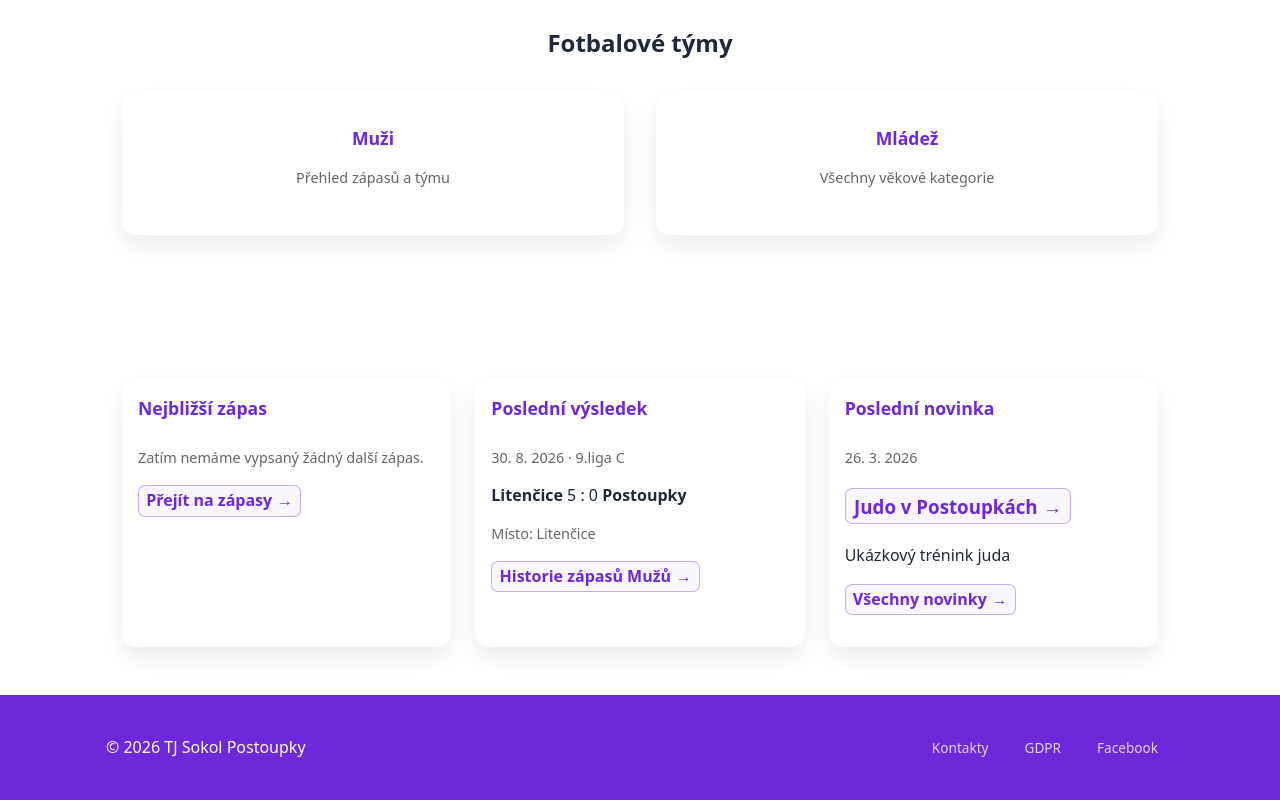
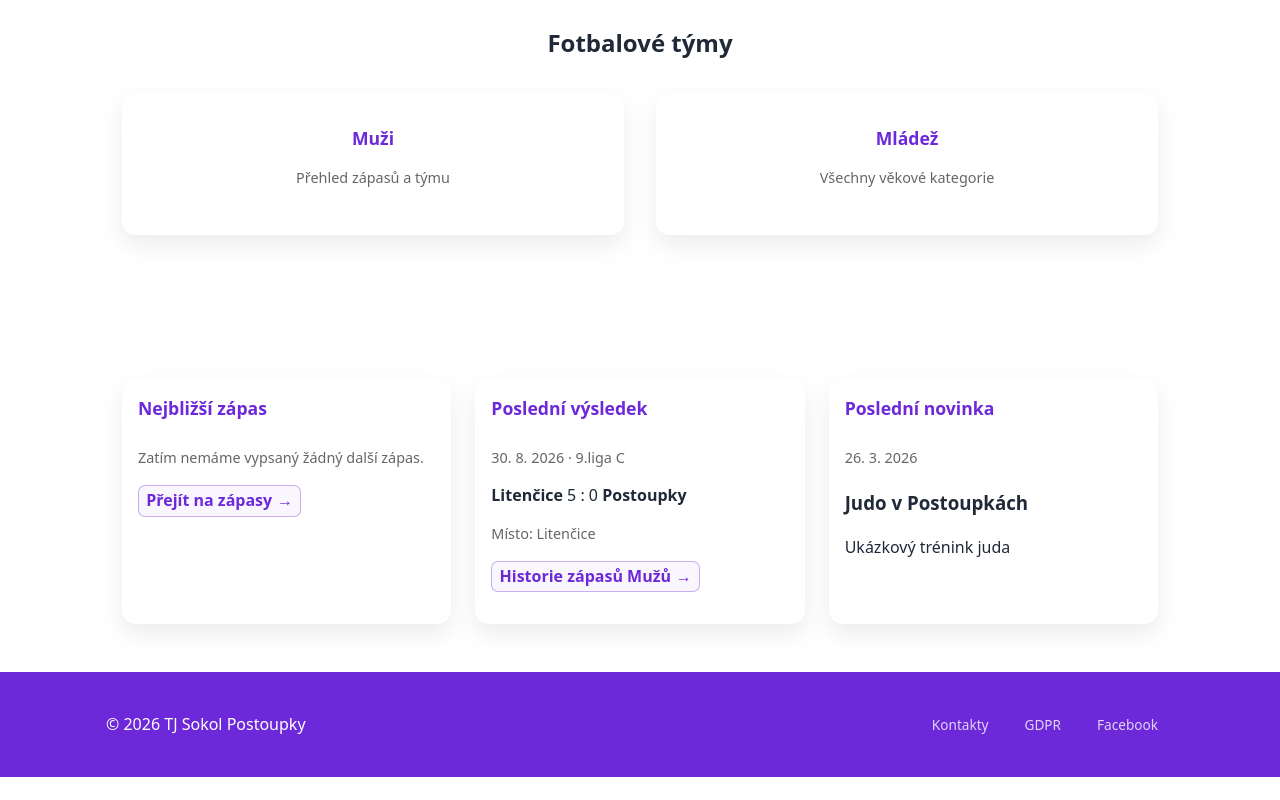
Before and after one commit to tt2802/fo-tj-sokol-postoupky, an Eleventy site: page src/index.njk in a window 1280 px wide. Shown: the part 891-1691 px from the top of the page. After the commit the page ends 1668 px from the top, so only its background shows below. Built offline with nearby package versions, Linux system fonts and the light colour scheme; Eleventy itself is replaced by a stand-in of ours; files that its build step writes are made by us from their sources.

Commit message:
style(home): make latest news card static

```diff
--- a/src/index.njk
+++ b/src/index.njk
@@ -276,15 +276,12 @@ hideTitle: true
 
           {% if latest %}
             <p class="muted">{{ latest.date | czDate }}</p>
-            <h3><a href="{{ latest.url | url }}">{{ latest.data.title }}</a></h3>
+            <h3>{{ latest.data.title }}</h3>
             {% if latest.data.excerpt %}
               <p>{{ latest.data.excerpt }}</p>
             {% endif %}
-
-            <p><a href="{{ '/novinky/' | url }}">Všechny novinky</a></p>
           {% else %}
             <p class="muted">Zatím tu nejsou žádné novinky.</p>
-            <p><a href="{{ '/novinky/' | url }}">Zobrazit novinky</a></p>
           {% endif %}
         </div>
       </article>
```
